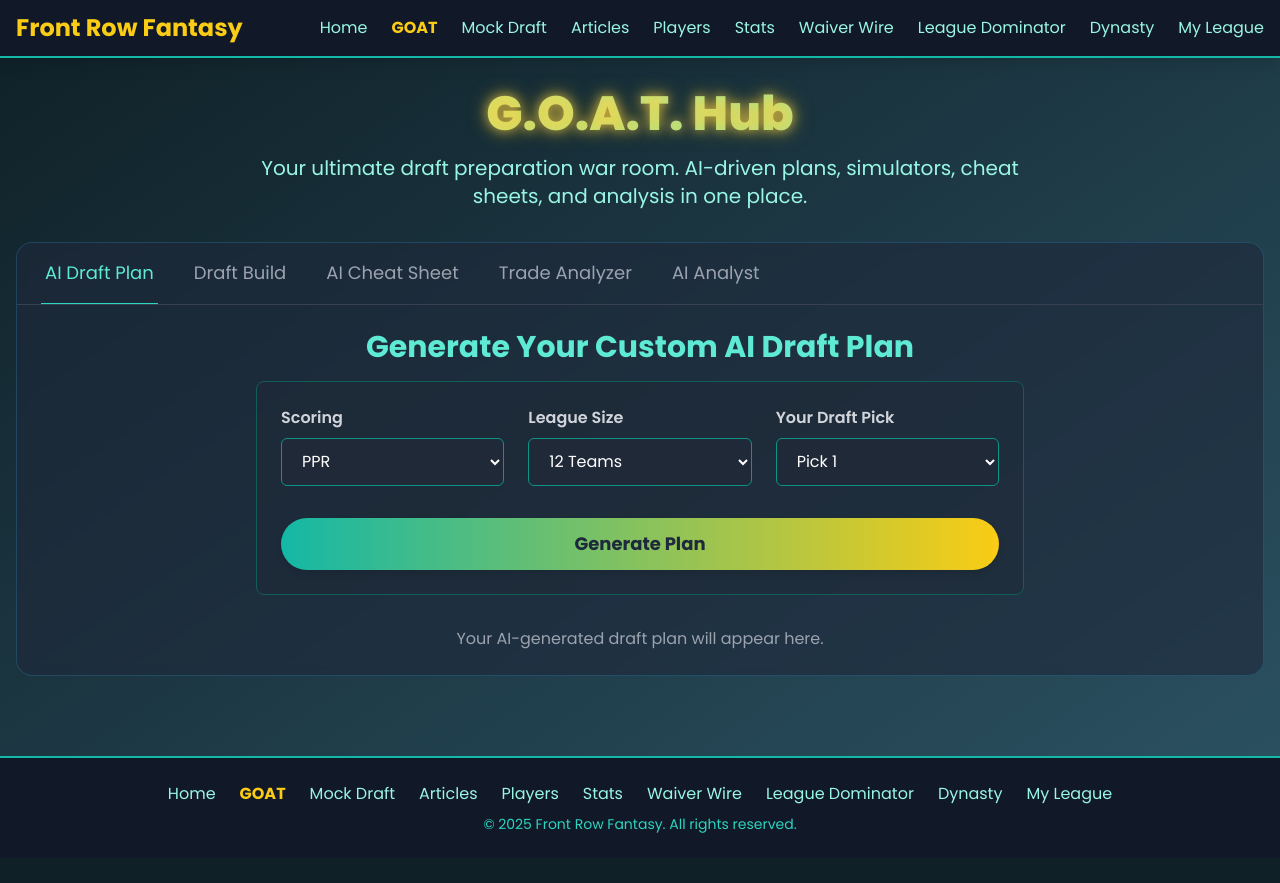
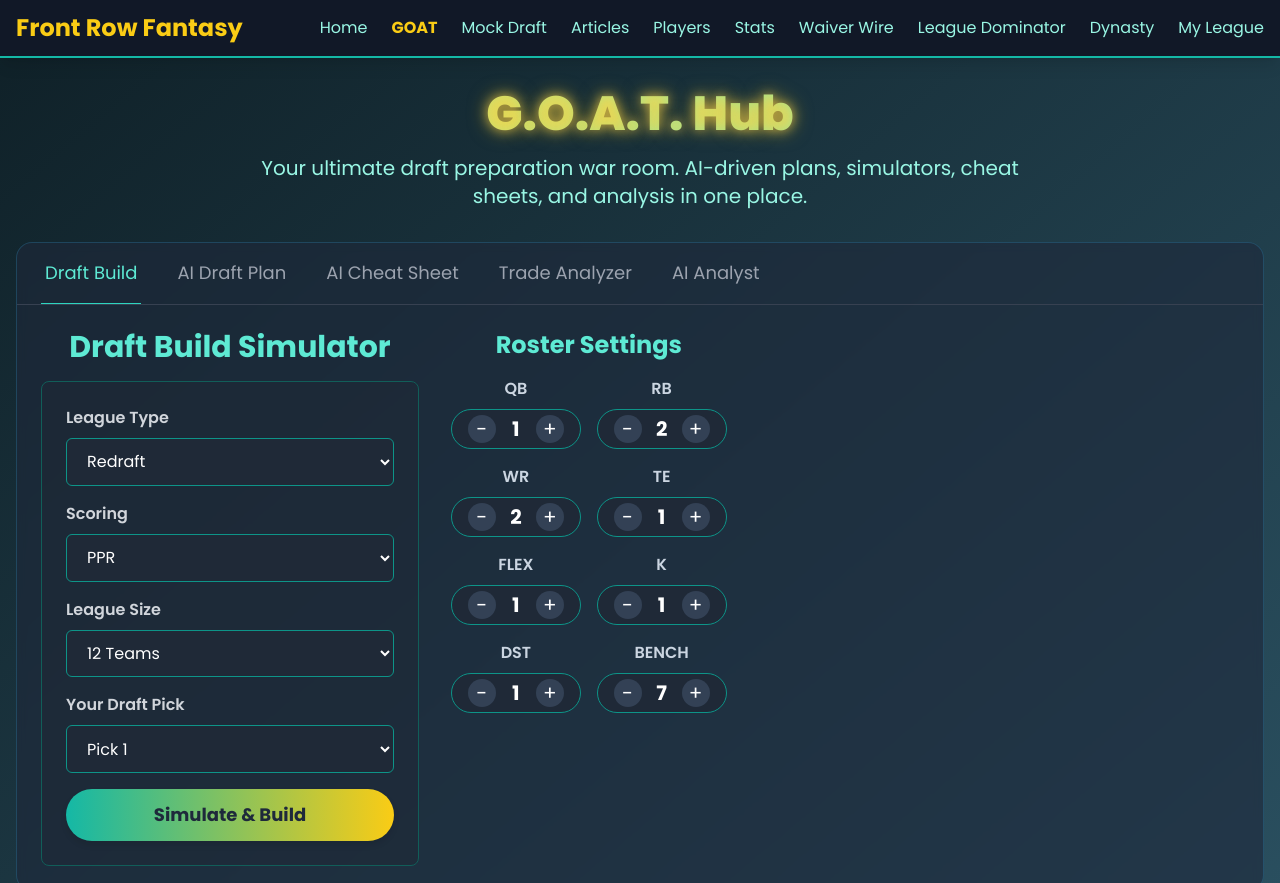
Before and after one commit to Mpeters9/Front-Row-Fantasy, a plain HTML site: page goat.html in a window 1280 px wide. Shown: the top 883 px of the page. Before the commit the page ends 858 px from the top, so only its background shows below. Drawn offline with nearby package versions, Linux system fonts and the light colour scheme.

Commit message:
Update goat.html

```diff
--- a/goat.html
+++ b/goat.html
@@ -42,14 +42,14 @@
                 Your ultimate draft preparation war room. AI-driven plans, simulators, cheat sheets, and analysis in one place.
             </p>
 
-            <div x-data="{ tab: 'plan' }" class="tool-card p-0">
+            <div x-data="{ tab: 'build' }" class="tool-card p-0">
                 <div class="border-b border-gray-700 overflow-x-auto">
                     <nav class="-mb-px flex space-x-8 px-6" aria-label="Tabs">
+                         <button @click="tab = 'build'" :class="{ 'border-teal-400 text-teal-300': tab === 'build', 'border-transparent text-gray-400 hover:text-gray-200 hover:border-gray-300': tab !== 'build' }" class="whitespace-nowrap py-4 px-1 border-b-2 font-medium text-lg">
+                            Draft Build
+                        </button>
                         <button @click="tab = 'plan'" :class="{ 'border-teal-400 text-teal-300': tab === 'plan', 'border-transparent text-gray-400 hover:text-gray-200 hover:border-gray-300': tab !== 'plan' }" class="whitespace-nowrap py-4 px-1 border-b-2 font-medium text-lg">
                             AI Draft Plan
-                        </button>
-                        <button @click="tab = 'build'" :class="{ 'border-teal-400 text-teal-300': tab === 'build', 'border-transparent text-gray-400 hover:text-gray-200 hover:border-gray-300': tab !== 'build' }" class="whitespace-nowrap py-4 px-1 border-b-2 font-medium text-lg">
-                            Draft Build
                         </button>
                         <button @click="tab = 'sheet'" :class="{ 'border-teal-400 text-teal-300': tab === 'sheet', 'border-transparent text-gray-400 hover:text-gray-200 hover:border-gray-300': tab !== 'sheet' }" class="whitespace-nowrap py-4 px-1 border-b-2 font-medium text-lg">
                             AI Cheat Sheet
```
